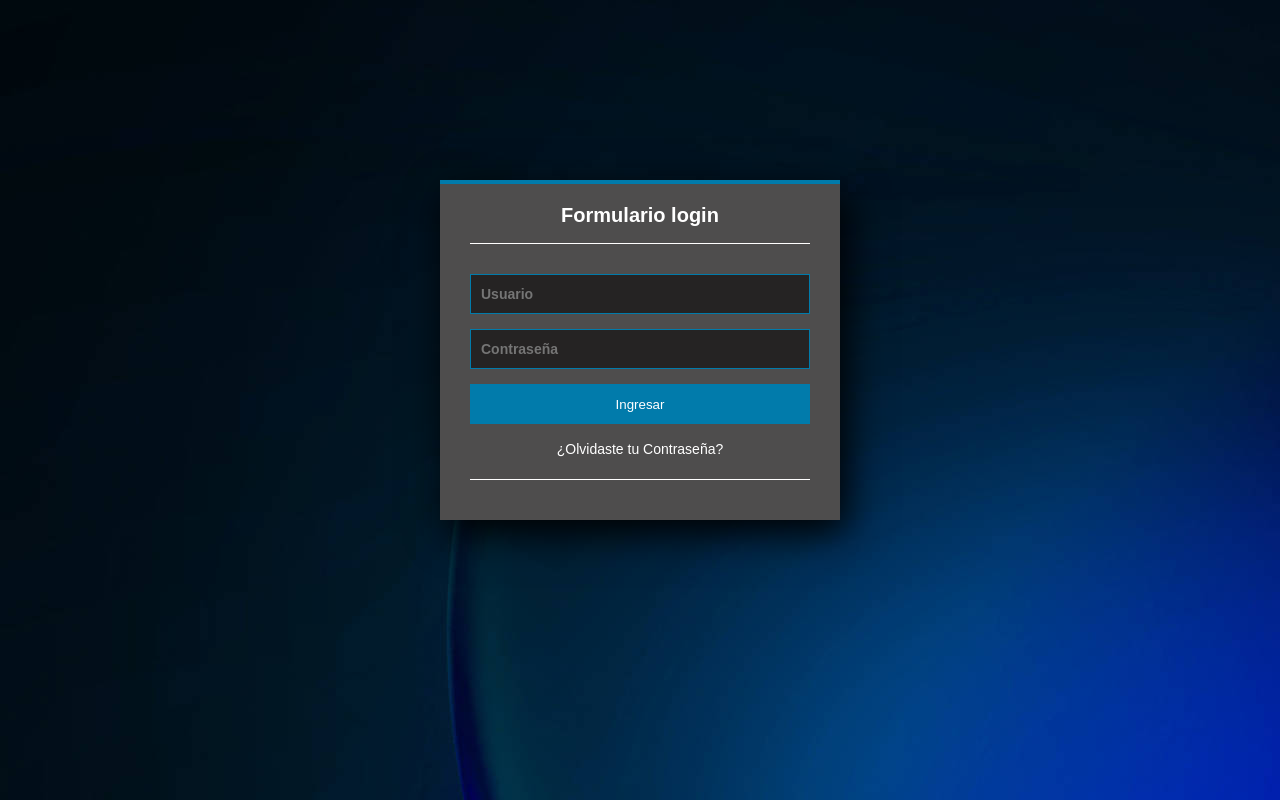
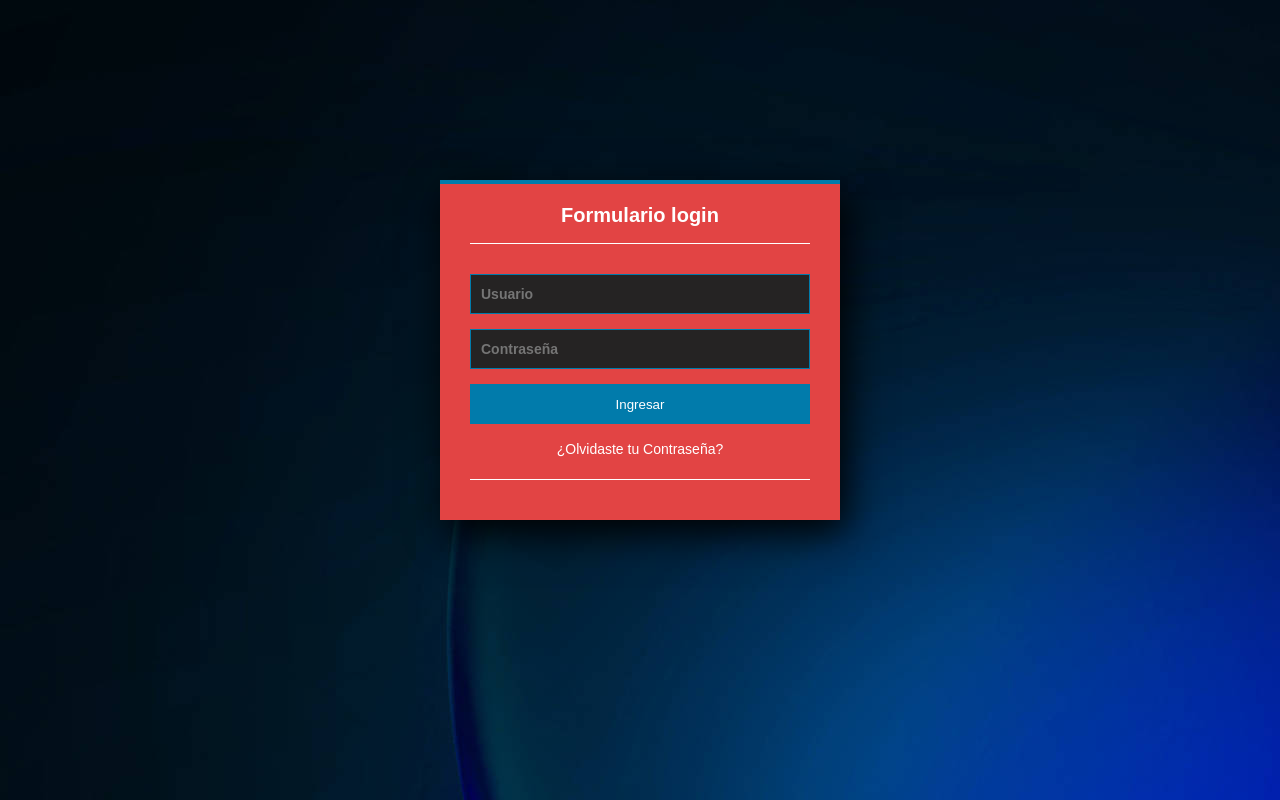
Before and after one commit to feliperua/login, a plain HTML site: page index.html in a window 1280 px wide. Drawn offline with Linux system fonts and the light colour scheme.

Commit message:
cambio de estilo

```diff
--- a/style.css
+++ b/style.css
@@ -11,7 +11,7 @@ body{
 .form-login{
 width: 400px;
 height: 340px;
-background: #4e4d4d;
+background: #e24444;
 margin:auto;
 margin-top: 180px;
 box-shadow: 7px 13px 37px #000;
```
